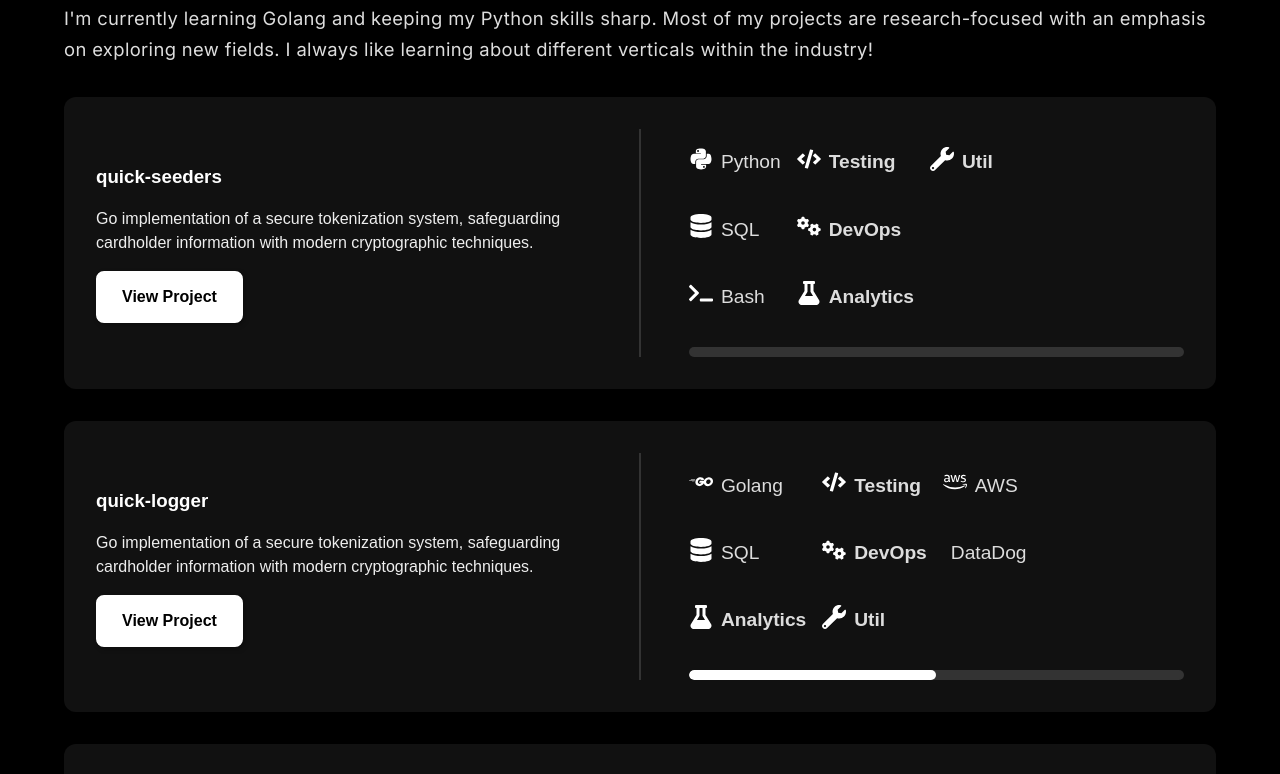
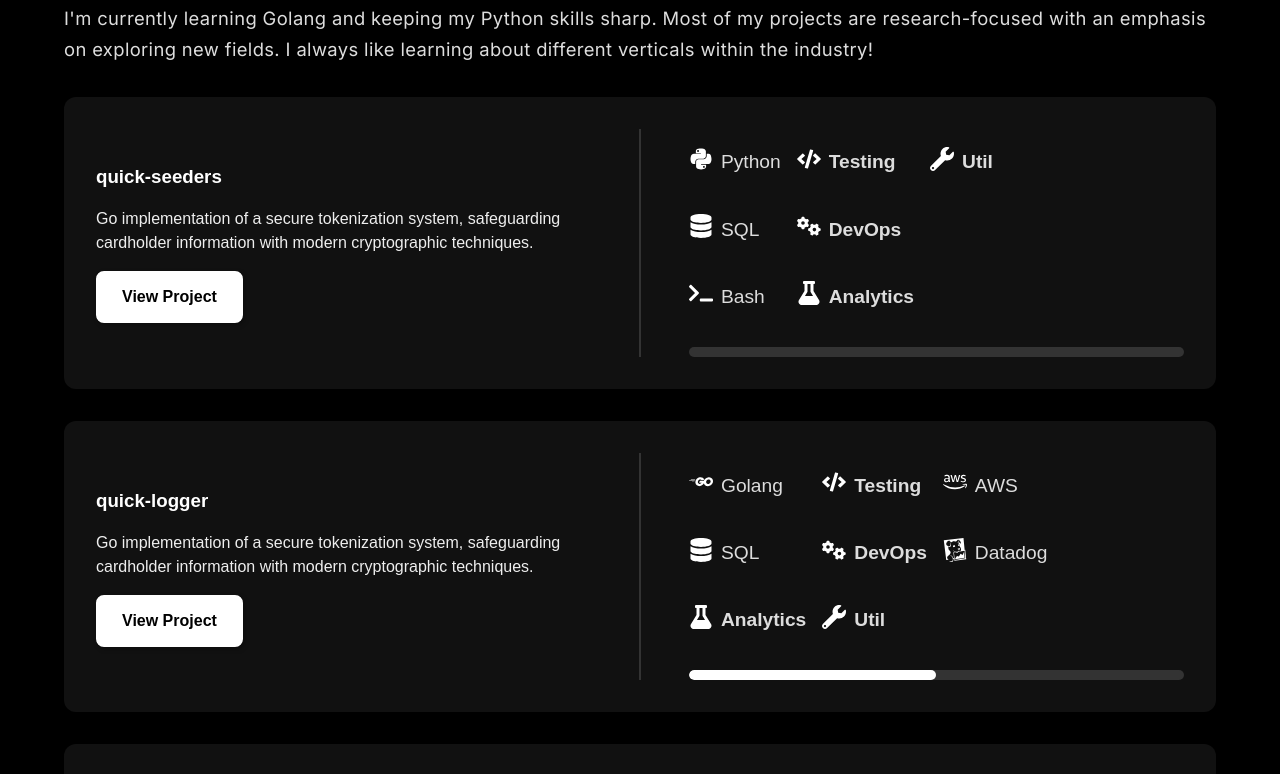
Before and after one commit to gbburleigh/vercel-portfolio, a React (Vite) app: page / in a window 1280 px wide. Shown: the part 2680-3454 px from the top of the page. Built offline with nearby package versions, Linux system fonts and the light colour scheme.

Commit message:
fix: Mobile styling, adjust Card techlist wrap

```diff
--- a/src/App.tsx
+++ b/src/App.tsx
@@ -322,7 +322,7 @@ const App: React.FC = () => {
                         "DevOps",
                         "Util",
                         "AWS",
-                        "DataDog"
+                        "Datadog"
                       ]}
                   />
                   <Card
--- a/src/components/Card.tsx
+++ b/src/components/Card.tsx
@@ -48,7 +48,7 @@ const CardContainer = styled.div`
 `;
 
 const CardColumn = styled.div`
-    flex: 1 1 48%; /* Adjust width as needed */
+    flex: 1 1 47%; /* Adjust width as needed */
     min-width: 250px;
 
     @media (max-width: 768px) {
@@ -159,6 +159,7 @@ const TechList = styled.ul`
     margin: 0;
     display: flex;
     flex-direction: row; /* Organize into columns */
+    flex-wrap: nowrap;
     gap: 1rem;
     @media (max-width: 768px) {
         scale: .8;
```
